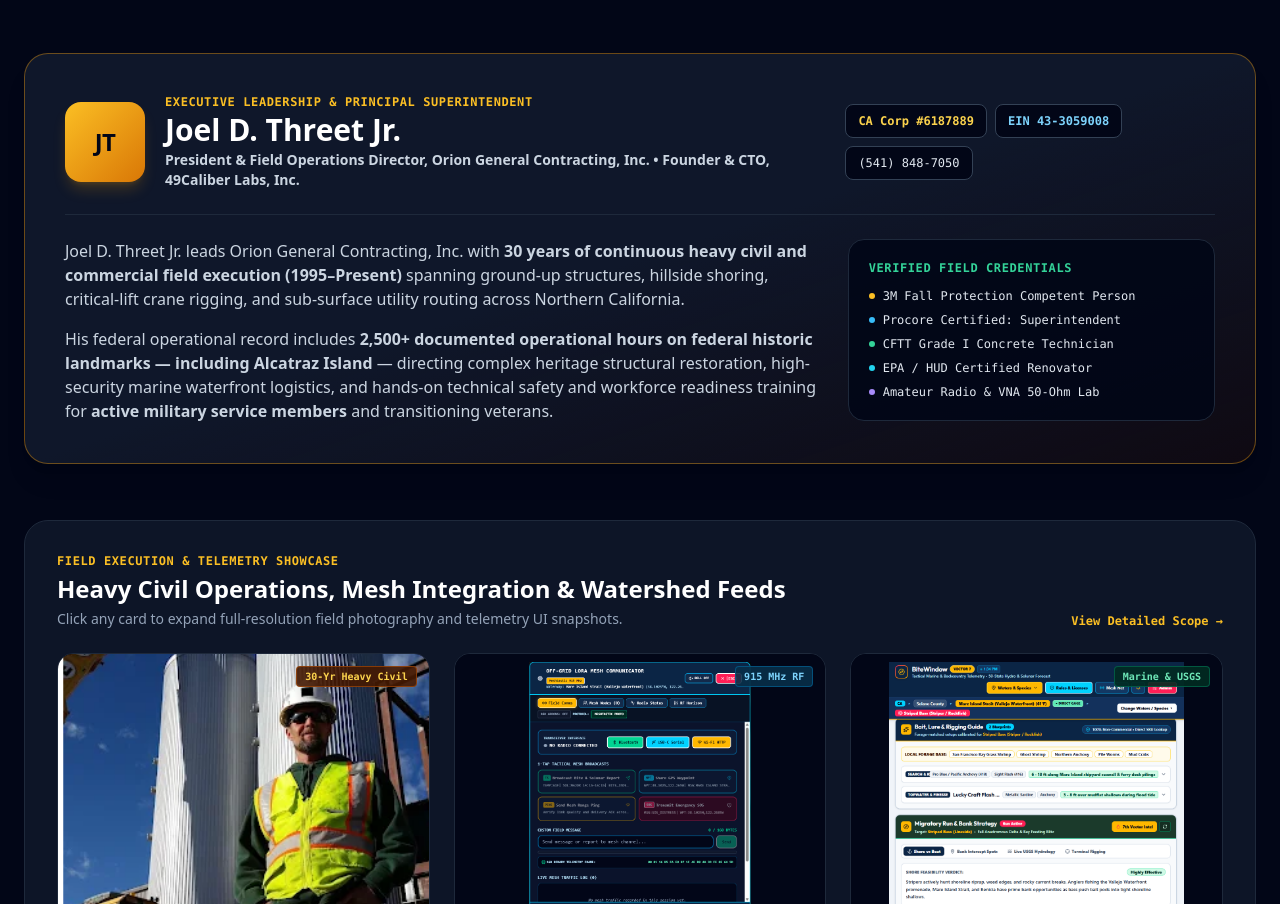
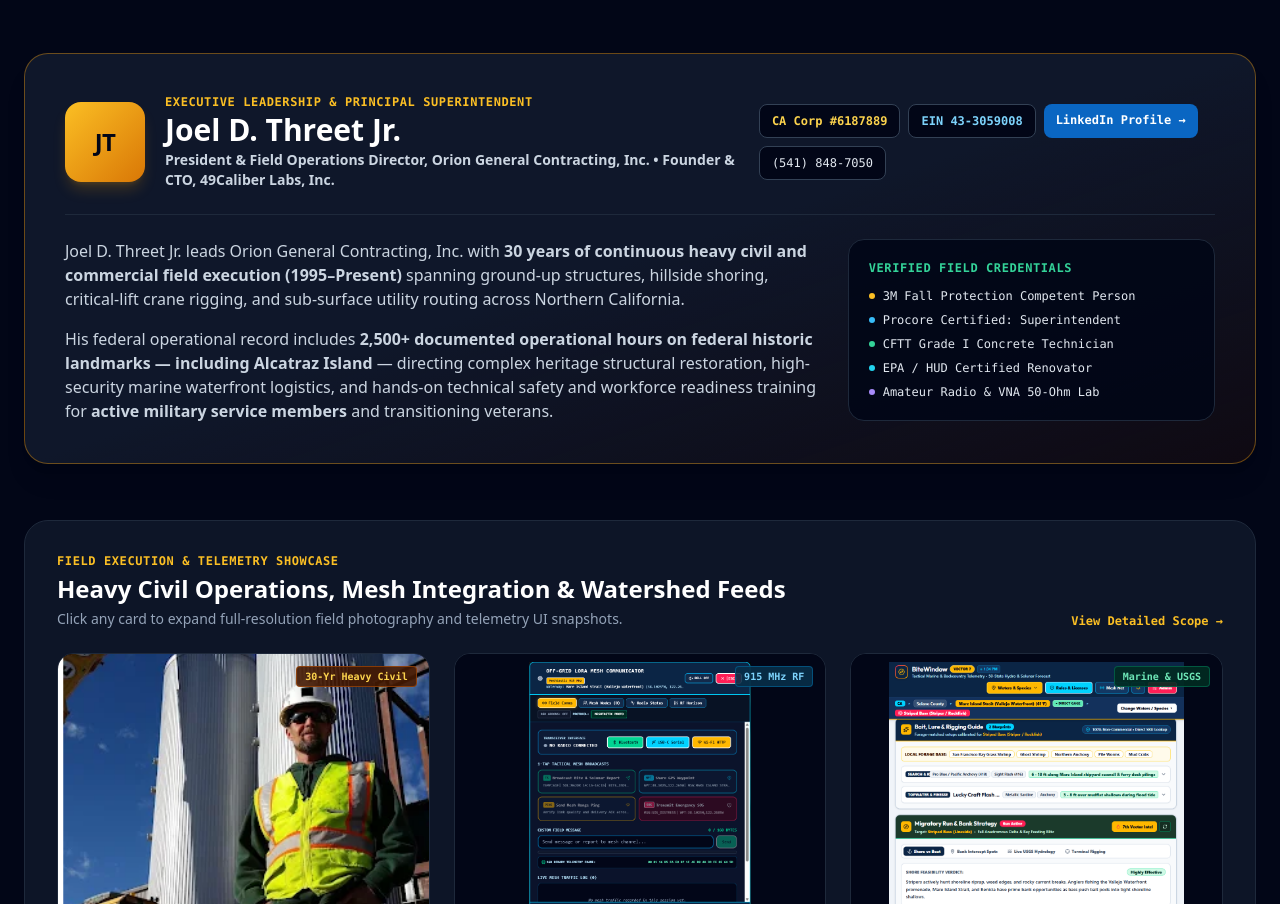
Before and after one commit to 49Caliber-Labs/orion-general-contracting, a plain HTML site: page index.html in a window 1280 px wide. Shown: the part 2016-2920 px from the top of the page. Drawn offline with nearby package versions, Linux system fonts and the light colour scheme.

Commit message:
feat(leadership): link verified LinkedIn profile on Orion portal

```diff
--- a/index.html
+++ b/index.html
@@ -279,6 +279,9 @@
           <span class="px-3 py-2 rounded-lg bg-slate-950 border border-slate-700 text-sky-300 font-bold">
             EIN 43-3059008
           </span>
+          <a href="https://www.linkedin.com/in/joel-threet/" target="_blank" rel="noopener noreferrer" class="px-3 py-2 rounded-lg bg-[#0A66C2] hover:bg-[#004182] text-white font-bold">
+            LinkedIn Profile &rarr;
+          </a>
           <a href="tel:5418487050" class="px-3 py-2 rounded-lg bg-slate-950 border border-slate-700 text-slate-200 hover:border-amber-400">
             (541) 848-7050
           </a>
```
